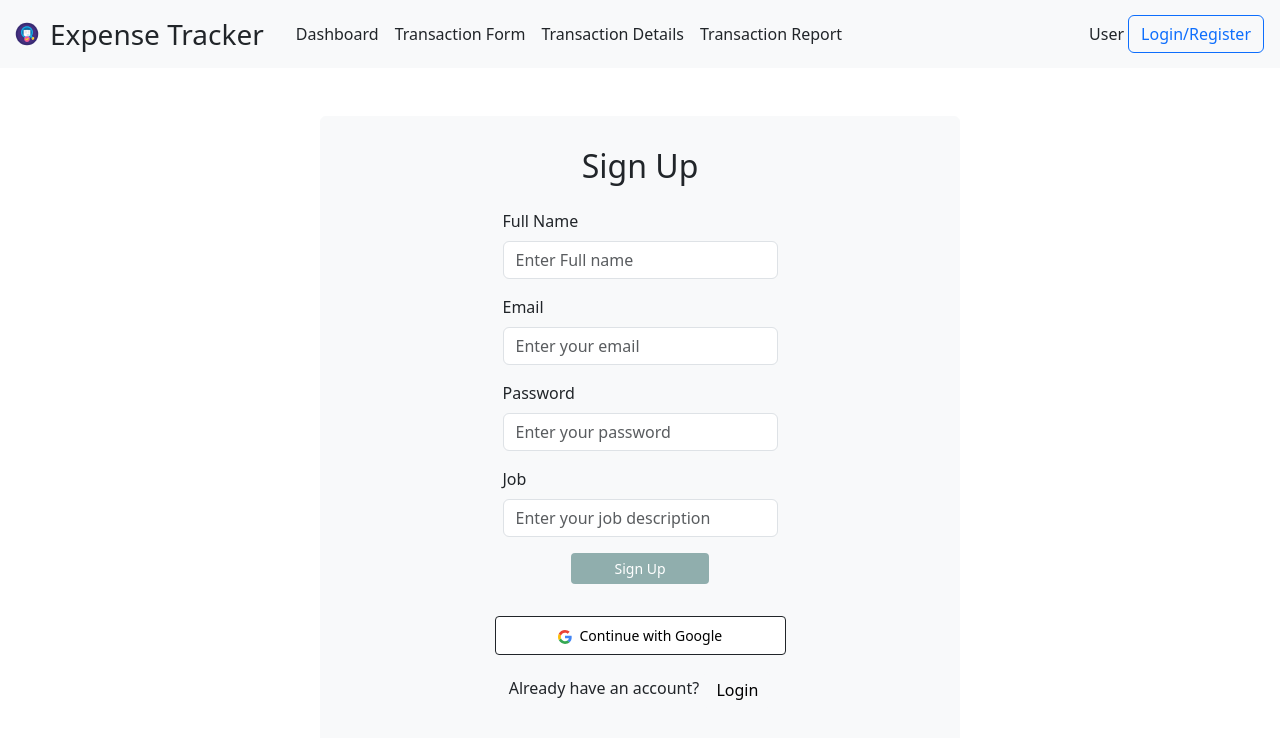
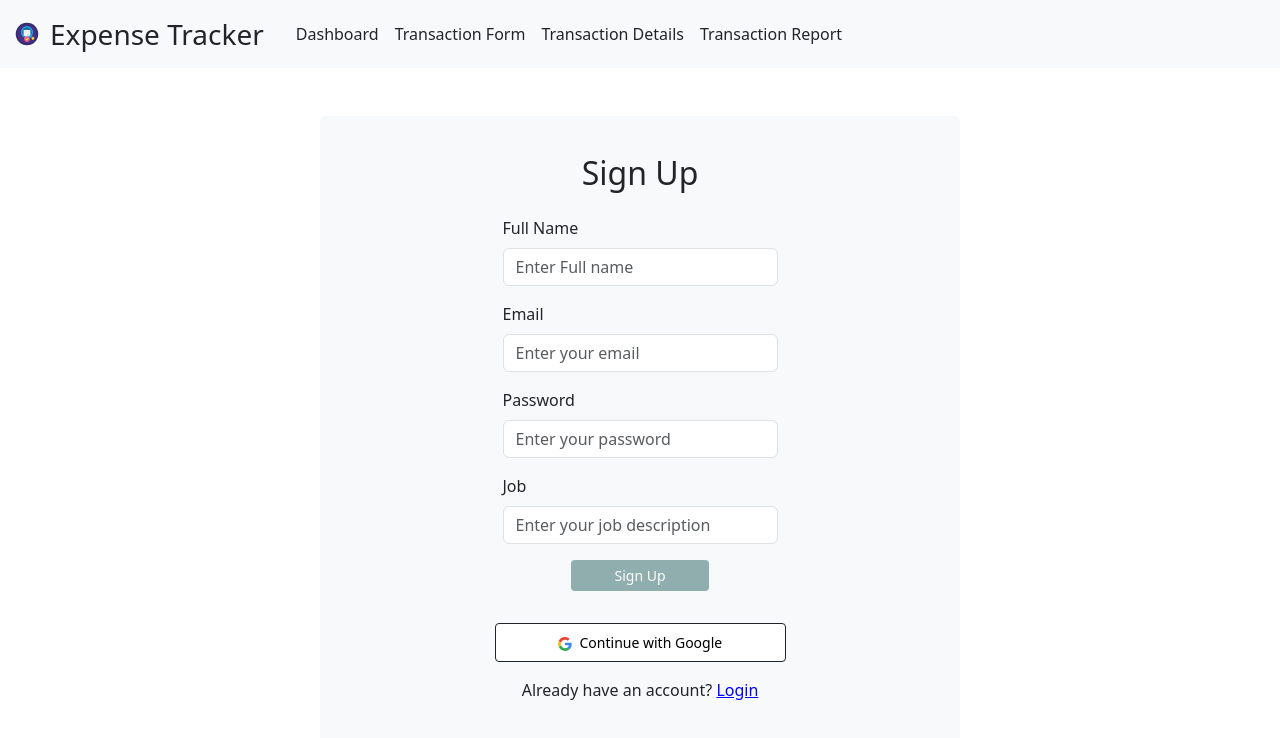
Before and after one commit to DilinJose/expense_tracker, a React (Vite) app: page /signup in a window 1280 px wide. Shown: the top 738 px of the page. Built offline with nearby package versions, Linux system fonts and the light colour scheme.

Commit message:
uer removed

```diff
--- a/src/pages/detailedData/detailedDataExpense.jsx
+++ b/src/pages/detailedData/detailedDataExpense.jsx
@@ -299,7 +299,6 @@ const DetailedDataExpense = () => {
 
     return (
         <>
-            {expenses.length || income.length ?
             <div className="container-fluid">
                 <div className='d-flex justify-content-between align-items-center'>
                     <button className="btn btn-primary" onClick={() => navigate('/')}>&lt; Back</button>
@@ -333,12 +332,7 @@ const DetailedDataExpense = () => {
                     </div>
 
                 </div>
-                </div> : <div className="d-flex justify-content-center align-items-center mt-5">
-                    <div className="spinner-border text-secondary" role="status">
-                        <span className="sr-only"></span>
             </div>
-                </div>
-            }
         </>
     )
 }
--- a/src/pages/layout/header/header.jsx
+++ b/src/pages/layout/header/header.jsx
@@ -59,11 +59,9 @@ const Header = () => {
                             </li>
                         </ul>
                         <div className="d-flex justify-content-center align-items-center">
-                            <p className="m-0">{currentUser?.displayName || "User"}</p>
+                            <p className="m-0">{currentUser?.displayName || ""}</p>
                             {
-                                !currentUser ?
-                                    <button type="button" className="btn btn-outline-primary m-1">Login/Register</button>
-                                    : <button type="button" className="btn btn-outline-danger m-1" onClick={() => handleSignout()}>SignOut</button>
+                                currentUser && <button type="button" className="btn btn-outline-danger m-1" onClick={() => handleSignout()}>SignOut</button>
                             }
 
                         </div>
--- a/src/pages/login.jsx/loginForm.jsx
+++ b/src/pages/login.jsx/loginForm.jsx
@@ -116,7 +116,7 @@ const LoginForm = () => {
       </div>
 
       <div className='w-75 d-flex justify-content-center align-items-center' style={{ curser: 'pointer' }}>
-        <p>Donot have an account? <button className='btn btn-light' onClick={() => navigate('/signup')}>Sign Up</button></p>
+        <p>Donot have an account? <span className='' style={{textDecoration:"underline",color:"blue"}} onClick={() => navigate('/signup')}>Sign Up</span></p>
       </div>
 
 
--- a/src/pages/signUp/signUp.jsx
+++ b/src/pages/signUp/signUp.jsx
@@ -142,7 +142,7 @@ const SignUp = () => {
                 <button onClick={handleGoogleSignIn} className='border border-dark rounded-circle d-flex justify-content-center align-items-center p-3 '><FaGoogle style={{ color: 'red' }} /></button>
             </div> */}
             <div className='w-75 d-flex justify-content-center align-items-center' style={{ curser: 'pointer' }}>
-                <p>Already have an account? <button className='btn btn-light' onClick={() => navigate('/login')}>Login</button></p>
+                <p>Already have an account? <span style={{textDecoration:"underline",color:"blue"}} onClick={() => navigate('/login')}>Login</span></p>
             </div>
 
         </div>
```
Lines whose indentation alone changed are shown as unchanged.
